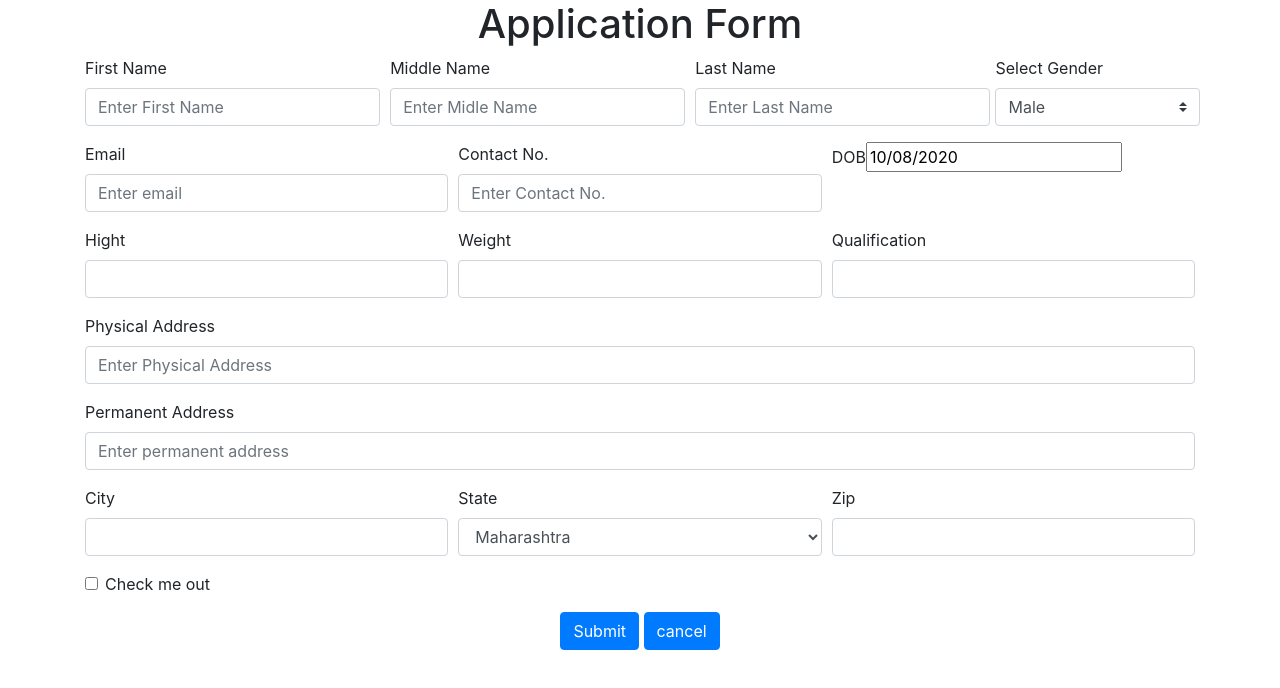
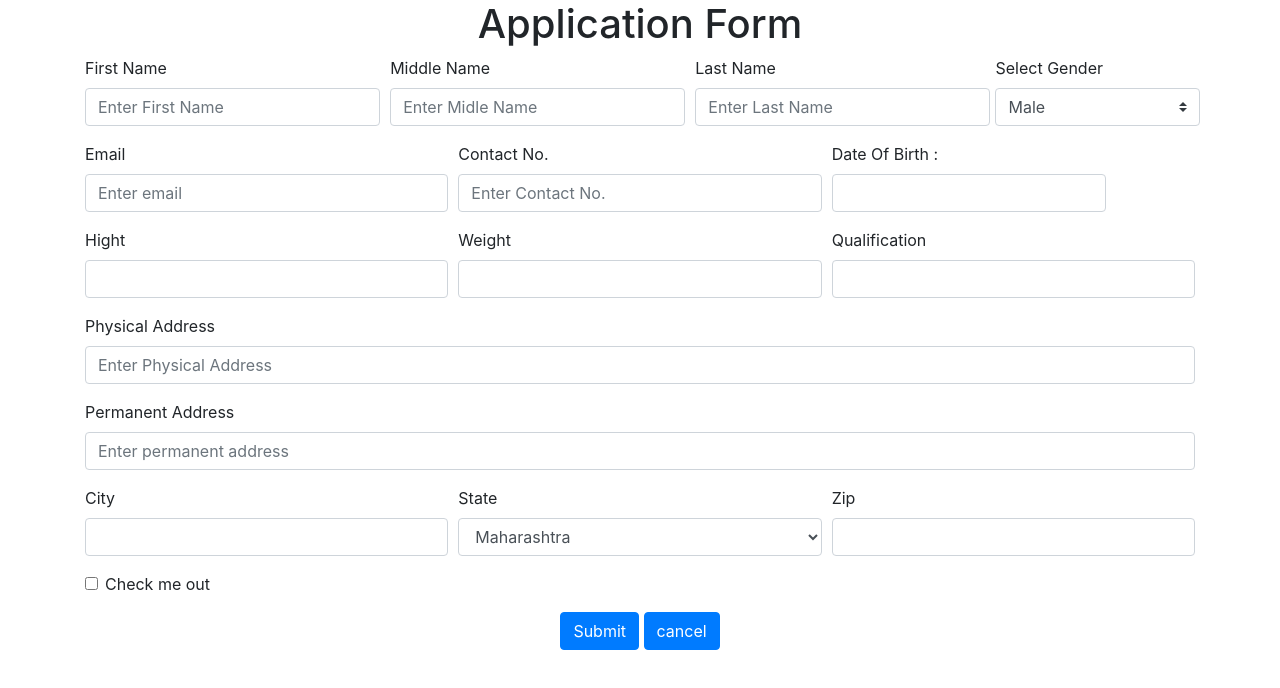
Before and after one commit to zubairdange/SchoolApp, a React (Create React App) app: page / in a window 1280 px wide. Shown: the top 688 px of the page. Built offline with nearby package versions, Linux system fonts and the light colour scheme.

Commit message:
validation on DOB with formik

```diff
--- a/package.json
+++ b/package.json
@@ -8,11 +8,13 @@
     "@testing-library/user-event": "^7.2.1",
     "bootstrap": "^4.5.2",
     "formik": "^2.1.7",
+    "moment": "^2.29.1",
     "react": "^16.13.1",
     "react-bootstrap": "^1.3.0",
     "react-date-picker": "^8.0.3",
     "react-datepicker": "^3.2.2",
     "react-dom": "^16.13.1",
+    "react-moment": "^1.0.0",
     "react-scripts": "3.4.3",
     "yup": "^0.29.3"
   },
--- a/src/component/MyForm/ValidatedForm.jsx
+++ b/src/component/MyForm/ValidatedForm.jsx
@@ -4,8 +4,9 @@ import DatePicker from "react-datepicker";
 import "react-datepicker/dist/react-datepicker.css";
 import { string as yupString, object as yupObject } from "yup";
 import { useFormik } from "formik";
+import moment from "moment";
 export const ValidatedForm = () => {
-  const [startDate, setStartDate] = useState(new Date());
+  //const [startDate, setStartDate] = useState(new Date());
   const [City, setCity] = useState("");
   const [Zip, setZip] = useState("");
   const [Hight, setHight] = useState("");
@@ -132,16 +133,36 @@ export const ValidatedForm = () => {
               </Form.Control.Feedback>
             )}{" "}
           </Form.Group>
-          <Form.Group as={Col} controlId="formGridEmail">
-            <Form.Label>DOB</Form.Label>
+          <Form.Group as={Col} controlId="Date">
+              <Form.Label
+                style={{ paddingRight: "10px" }}
+              >{`Date Of Birth :   `}</Form.Label><br/>
+              <DatePicker
+                id="DOB"
+                selected={formik.values.DOB}
+                className="form-control"
+                onChange={(date) => formik.setFieldValue("DOB", date)}
+                //showYearDropdown
+                //showMonthDropdown
+                maxDate={new Date()}
+                onBlur={formik.handleBlur}
+              />
 
-            <DatePicker
-              selected={startDate}
-              onChange={(date) => setStartDate(date)}
-              maxDate={new Date()}
-              minDate={new Date(1992, 1, 1)}
-            />
-          </Form.Group>
+              {formik.values.DOB &&
+                moment().diff(moment(formik.values.DOB), "years") < 18 && (
+                  <React.Fragment>
+                    <br />
+                    <small class="text-danger">Age should above 18</small>
+                  </React.Fragment>
+                )}
+              {formik.values.DOB &&
+                moment().diff(moment(formik.values.DOB), "years") > 30 && (
+                  <React.Fragment>
+                    <br />
+                    <small class="text-danger">Age should below 30</small>
+                  </React.Fragment>
+                )}
+            </Form.Group>
         </Form.Row>
         <Form.Row>
           <Form.Group as={Col} controlId="formGridCity">
@@ -202,6 +223,7 @@ export const ValidatedForm = () => {
           )}{" "}
         </Form.Group>
 
+
         <Form.Row>
           <Form.Group as={Col} controlId="formGridCity">
             <Form.Label>City</Form.Label>
@@ -236,13 +258,14 @@ export const ValidatedForm = () => {
         <Form.Group id="formGridCheckbox">
           <Form.Check type="checkbox" label="Check me out" />
         </Form.Group>
+        </Form>
 
         <center>
           <Button variant="primary">Submit</Button>
           {"    "}
           <Button variant="primary">cancel</Button>
         </center>
-      </Form>
+
     </Container>
   );
 };
```
Also changed, not shown: 1 other file (tests, documents, lock files or other folders).
